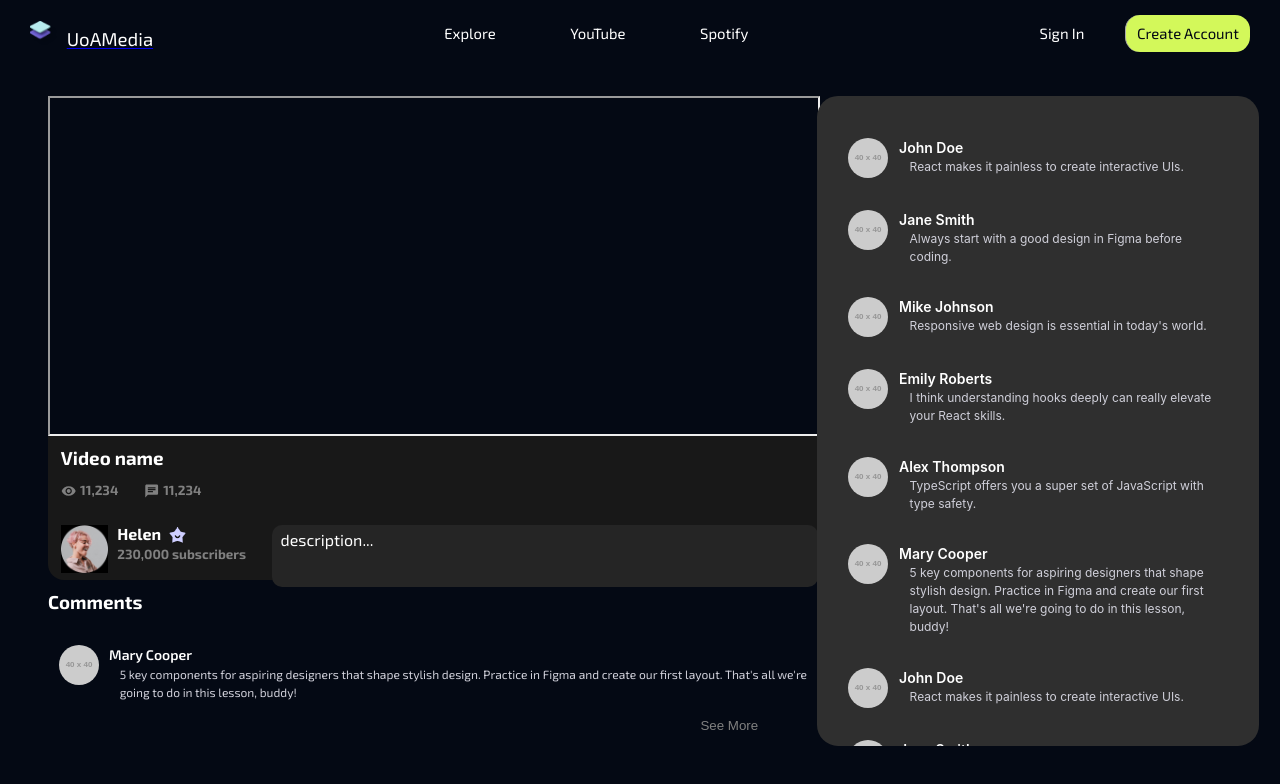
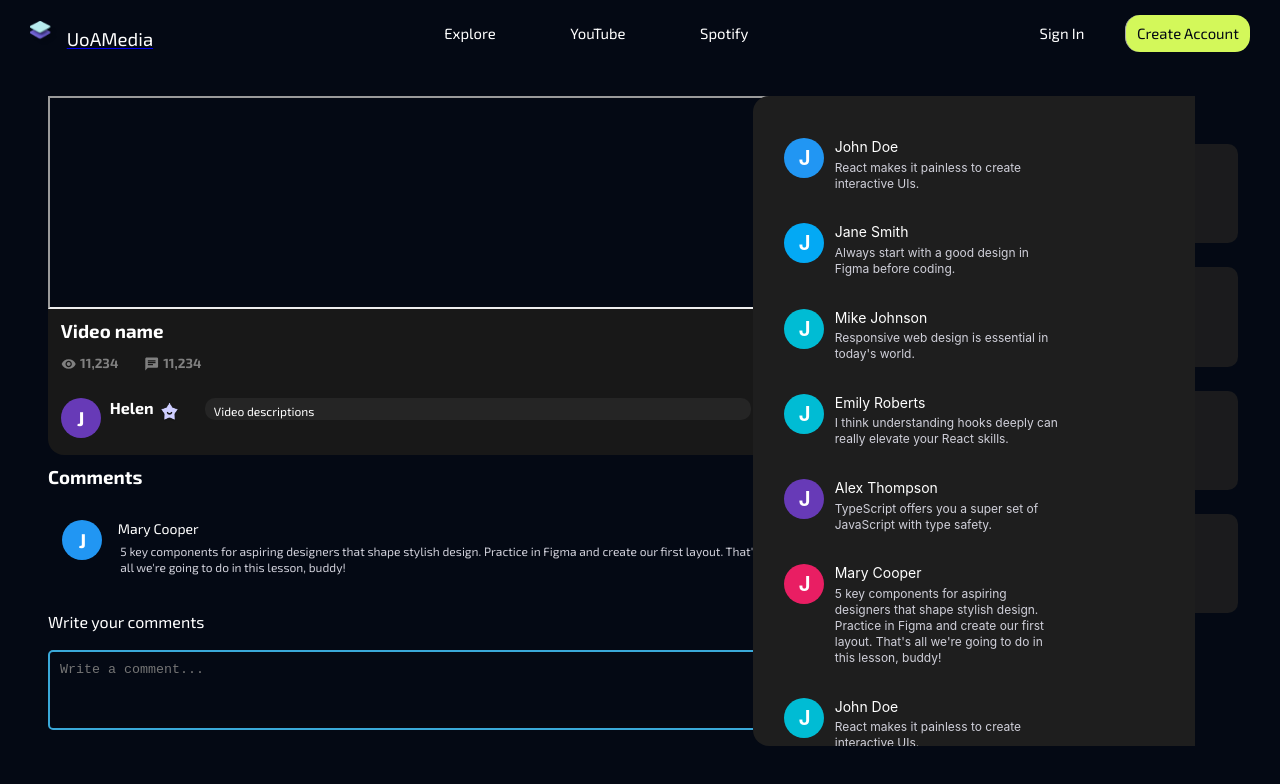
Before and after one commit to UOA-CS732-SE750-Students-2024/project-group-noble-nightingales, a React (Vite) app in the folder frontend/frontend-react/: page /comments in a window 1280 px wide. Shown: the top 784 px of the page. Built offline with nearby package versions, Linux system fonts and the light colour scheme.

Commit message:
feat: youtube-player ui

```diff
--- a/frontend/frontend-react/src/Components/YouTube/YouTubePlayerRow/YouTubePlayerRow.jsx
+++ b/frontend/frontend-react/src/Components/YouTube/YouTubePlayerRow/YouTubePlayerRow.jsx
@@ -3,11 +3,16 @@ import Star from "../../../assets/Star.png";
 import YouTubeCover from "../../../assets/YouTubeCover.png";
 import RemoveRedEyeIcon from "@mui/icons-material/RemoveRedEye";
 import ChatIcon from "@mui/icons-material/Chat";
-import Helen from "../../../assets/helen.jpg";
 import { NavLink } from "react-router-dom";
 import { useState } from "react";
 import Comment from "../../../Pages/CommentPage/Comment";
 import "../../../Pages/CommentPage/CommentCSS/Comment.css";
+
+const colors = ['#E91E63', '#9C27B0', '#673AB7', '#3F51B5', '#2196F3', '#03A9F4', '#00BCD4'];
+
+const getRandomColor = () => {
+  return colors[Math.floor(Math.random() * colors.length)];
+};
 
 const comments = [
   // 示例评论
@@ -86,7 +91,8 @@ const comments = [
   // 更多评论
 ];
 
-export default function YouTubePlayerRow({videoUrl}) {
+
+export default function YouTubePlayerRow({videoUrl, authorName, videoId, videoDescription}) {
   const [showComments, setShowComments] = useState(false);
   const toggleComments = () => {
     setShowComments(!showComments);
@@ -165,14 +171,23 @@ export default function YouTubePlayerRow({videoUrl}) {
             11,234
           </h5>
           <div className="authorInfo-container">
-            <img
-              src={Helen}
-              style={{
-                width: "auto",
-                height: "6vh",
-                marginLeft: "1vw",
-              }}
-            />
+          <div
+            style={{
+                backgroundColor: getRandomColor(),
+                width: '5vh', // Set the width of the circle
+                height: '5vh', // Set the height of the circle
+                borderRadius: '50%', // Make it circular
+                display: 'flex',
+                justifyContent: 'center',
+                alignItems: 'center',
+                color: '#fff', // Set text color to white
+                fontSize: '2.5vh', // Adjust font size as needed
+                marginLeft: '1vw',
+                fontWeight: 'bold',
+            }}
+        >
+            J
+        </div>
             <div className="authorInfo">
               <h4>
                 Helen
@@ -180,16 +195,16 @@ export default function YouTubePlayerRow({videoUrl}) {
                   src={Star}
                   alt="Popular video star"
                   style={{
-                    verticalAlign: "-0.6vh",
+                    verticalAlign: "-1vh",
                     width: "1.5vw",
                     marginLeft: "0.5vw",
                   }}
                 />
               </h4>
-              <h5 style={{ marginLeft: "-1vw" }}>230,000 subscribers</h5>
+
             </div>
             <div className="videoDescription">
-              <span>description...</span>
+              {videoDescription ? videoDescription : "Video descriptions"}
             </div>
           </div>
         </div>
@@ -197,20 +212,36 @@ export default function YouTubePlayerRow({videoUrl}) {
           <div className="commentTitle">
             <h3 style={{ marginTop: "1vh" }}>Comments</h3>
             <div key={comments[0].id} className="comments">
-              <img
-                className="comments-avatar"
-                src={comments[0].avatar}
-                alt="Avatar"
-              />
+            <div
+            style={{
+                backgroundColor: getRandomColor(),
+                width: '5vh', // Set the width of the circle
+                height: '5vh', // Set the height of the circle
+                borderRadius: '50%', // Make it circular
+                display: 'flex',
+                justifyContent: 'center',
+                alignItems: 'center',
+                color: '#fff', // Set text color to white
+                fontSize: '2.5vh', // Adjust font size as needed
+                marginRight: "0.6vw",
+                marginLeft: '0.3vw',
+                fontWeight: 'bold',
+            }}
+        >
+            J
+        </div>
               <div>
-                <div className="comments-author">{comments[0].author}</div>
-                <div className="comments-text">{comments[0].text}</div>
+                <div className="comments-author" style={{marginLeft: "0.6vw",
+                  paddingBottom: "0.2vh"
+                }}>{comments[0].author}</div>
+                <div className="comments-text" style={{width: "50vw"}}>{comments[0].text}</div>
               </div>
             </div>
             <button
               onClick={toggleComments}
+              className="see-more-button-youtube-play"
               style={{
-                marginLeft: "50.5vw",
+                marginLeft: "56.5vw",
                 marginTop: "-2vh",
                 textDecoration: "none",
                 background: "none",
@@ -221,11 +252,14 @@ export default function YouTubePlayerRow({videoUrl}) {
             >
               See More
             </button>
+            <div>Write your comments</div>
+
+            <textarea type="text" className="custom-input-youtube-play" rows="4" placeholder="Write a comment..." />
           </div>
           {showComments && <Comment />}
         </div>
       </div>
-      <div className="right">
+      {!showComments && <div className="right">
         <h2 style={{ marginLeft: "2.5vw" }}>
           Related Videos
           <img
@@ -239,7 +273,8 @@ export default function YouTubePlayerRow({videoUrl}) {
           />
         </h2>
         {renderVideoList(dummyVideos)}
-      </div>
+      </div>}
+
     </div>
   );
 }
--- a/frontend/frontend-react/src/Components/YouTube/YouTubePlayerRow/YouTubePlayerRowCSS/YouTubePlayerRow.css
+++ b/frontend/frontend-react/src/Components/YouTube/YouTubePlayerRow/YouTubePlayerRowCSS/YouTubePlayerRow.css
@@ -22,7 +22,8 @@
 .YouTubePlayerRow-container .left .videoInfo-container {
   background-color: rgb(24, 24, 24);
   width: 60.3vw;
-  height: 18vh;
+  height: fit-content;
+  padding-bottom: 1.5vh;
   border-radius: 0 0 2vh 2vh;
 }
 
@@ -68,7 +69,9 @@
   padding-left: 0.7vw;
   padding-top: 0.4vh;
   margin-left: 2vw;
+  font-size: 1.5vh;
   border-radius: 10px;
+  height: fit-content;
 }
 
 .YouTubePlayerRow-container .left .comment-container {
@@ -125,3 +128,26 @@
   flex-direction: column;
   margin-left: 2vw;
 }
+
+.custom-input-youtube-play {
+  background-color: transparent; /* Background color */
+  color: white; /* Text color */
+  border: 2px solid rgb(58, 169, 217); /* Border with a custom color */
+  padding: 10px; /* Padding around the text */
+  border-radius: 5px; /* Rounded corners */
+  outline: none; /* No outline on focus */
+  width: 100%; /* Full width of the container */
+  margin-top: 2vh; /* Margin on top */
+  box-sizing: border-box; /* Border and padding included in width */
+  resize: none; /* Disable resizing of the textarea */
+  overflow: auto; /* Adds scrollbar when content overflows */
+  height: 10vh;
+}
+
+.see-more-button-youtube-play{
+  transition: color 0.3s ease;
+}
+
+.see-more-button-youtube-play:hover{
+  color: rgb(92, 179, 223);
+}
--- a/frontend/frontend-react/src/Pages/CommentPage/Comment.jsx
+++ b/frontend/frontend-react/src/Pages/CommentPage/Comment.jsx
@@ -1,5 +1,13 @@
 import React from "react";
 import "./CommentCSS/Comment.css";
+
+
+const colors = ['#E91E63', '#9C27B0', '#673AB7', '#3F51B5', '#2196F3', '#03A9F4', '#00BCD4'];
+
+const getRandomColor = () => {
+  return colors[Math.floor(Math.random() * colors.length)];
+};
+
 
 const comments = [
   {
@@ -82,7 +90,22 @@ const Comment = () => {
     <div className="comments-container">
       {comments.slice(1).map((comment) => (
         <div key={comment.id} className="comments">
-          <img className="comments-avatar" src={comment.avatar} alt="Avatar" />
+          <div
+            style={{
+                backgroundColor: getRandomColor(),
+                width: '5vh', // Set the width of the circle
+                height: '5vh', // Set the height of the circle
+                borderRadius: '50%', // Make it circular
+                display: 'flex',
+                justifyContent: 'center',
+                alignItems: 'center',
+                color: '#fff', // Set text color to white
+                fontSize: '2.5vh', // Adjust font size as needed
+                fontWeight: 'bold',
+            }}
+        >
+            J
+        </div>
           <div>
             <div className="comments-author">{comment.author}</div>
             <div className="comments-text">{comment.text}</div>
--- a/frontend/frontend-react/src/Pages/CommentPage/CommentCSS/Comment.css
+++ b/frontend/frontend-react/src/Pages/CommentPage/CommentCSS/Comment.css
@@ -1,25 +1,44 @@
 .comments-container {
   position: fixed;
   top: 50%;
-  right: 0;
+  right: 5%;
   transform: translateY(-50%);
   width: 50vh;
   height: 76vh;
   padding: 2.63vh;
   margin: 2.63vh;
-  background: #2f2f2f;
-  border-radius: 2.63vh;
+  background: #1e1e1e;
+  border-radius: 2vh 0 0 2vh;
   color: white;
   font-family: "Inter", sans-serif;
   overflow: auto;
+
+
+  &::-webkit-scrollbar {
+    width: 0.5vh;  /* Adjust the height of the scrollbar using viewport height */
+    background-color: #333;  /* dark background for the scrollbar track */
+}
+
+/* Style the draggable part of the scrollbar (thumb) */
+&::-webkit-scrollbar-thumb {
+    background-color: #46c0e9;  /* light green color for the scrollbar thumb */
+    border-radius: 0.5vh;  /* rounded corners for the scrollbar using viewport height */
+    border: 0.1vw solid #444;  /* dark border around the scrollbar thumb using viewport width */
+}
+
+/* Style the part of the scrollbar track (part not being dragged over) */
+&::-webkit-scrollbar-track {
+    background-color: #444;  /* slightly lighter dark shade for the track */
+}
 }
 
 .comments-header {
-  font-size: 2.5vh;
-  font-weight: 600;
+  font-size: 2vh;
+  font-weight: 100;
   line-height: 2vh;
   word-wrap: break-word;
   margin-bottom: 2vh;
+
 }
 
 .comments {
@@ -27,6 +46,8 @@
   border-radius: 1.32vh;
   margin-top: 1.32vh;
   padding: 1.32vh;
+  flex-wrap: no-wrap;
+
 }
 
 .comments-avatar {
@@ -38,9 +59,10 @@
 
 .comments-author {
   color: white;
+  margin-left: 0.8vw;
   font-size: 1.75vh;
-  font-weight: 600;
-  line-height: 2.5vh;
+  font-weight: 400;
+  line-height: 2.2vh;
   word-wrap: break-word;
 }
 
@@ -48,9 +70,11 @@
   color: #d0d0da;
   font-size: 1.5vh;
   font-weight: 400;
-  line-height: 2.25vh;
+  width: 18vw;
+  line-height: 2vh;
   word-wrap: break-word;
-  margin-left: 1.32vh;
+  margin-top: 0.5vh;
+  margin-left: 0.8vw;
 }
 
 .navigation {
```
